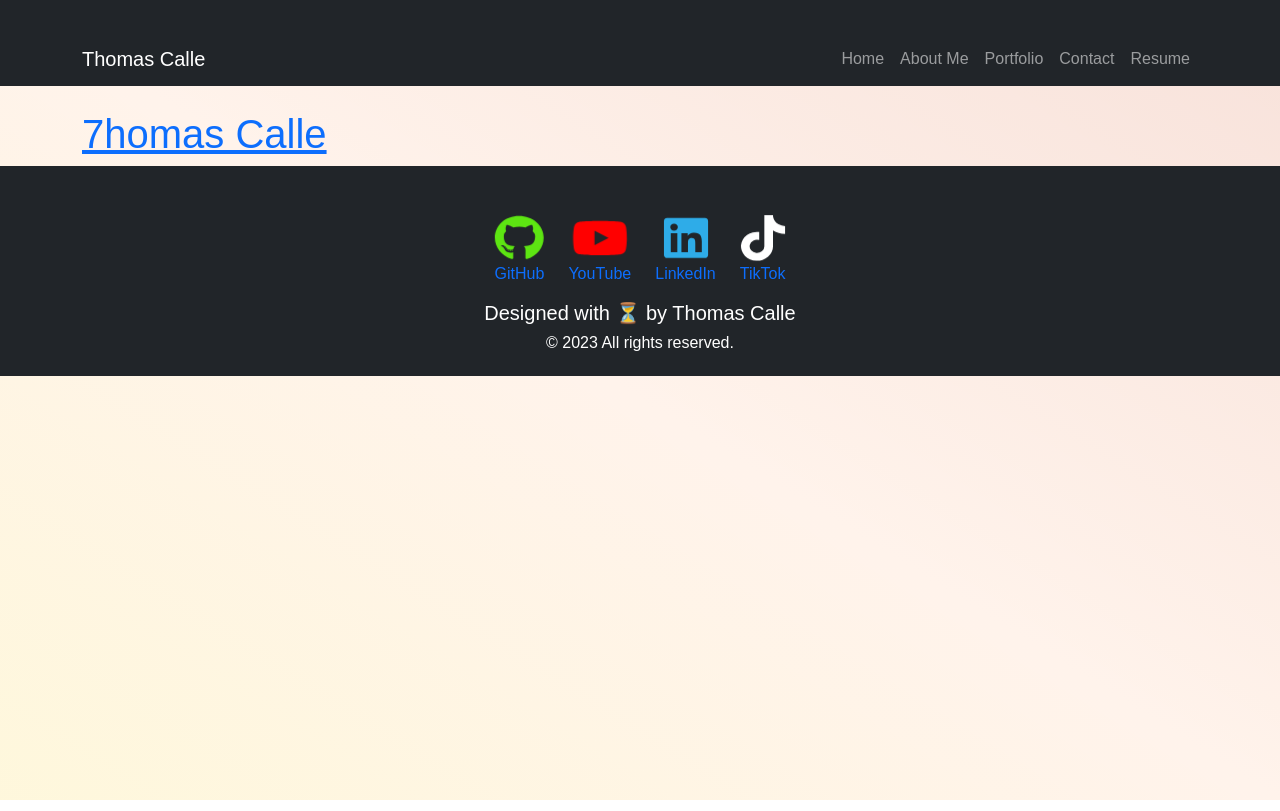
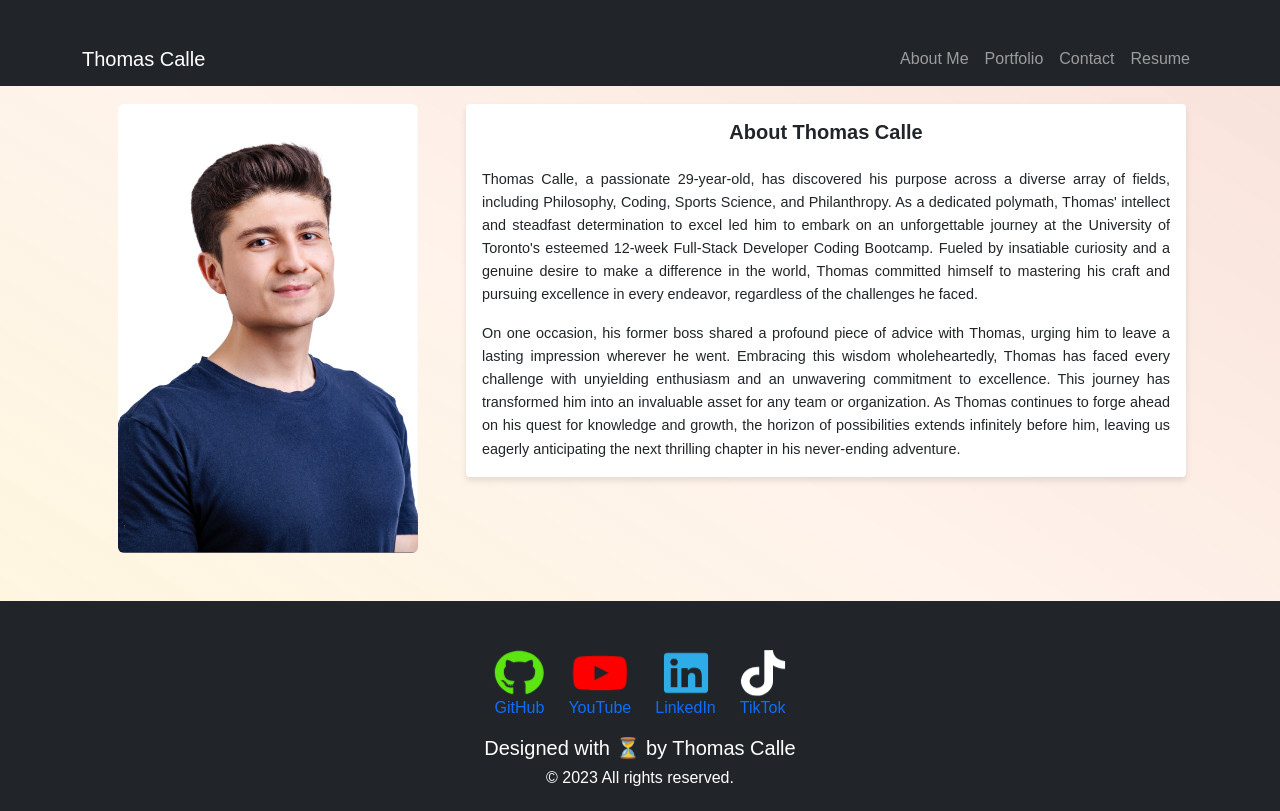
Before and after one commit to ThomasCalle/7homas7he7ank-React-Portfolio, a React (Create React App) app: page /7homas7he7ank-react-portfolio/home in a window 1280 px wide. Built offline with nearby package versions, Linux system fonts and the light colour scheme; the HTML template or start-up script is replaced by a standard one.

Commit message:
updated: header.js, navigation, app.js, header.js and css for the following

```diff
--- a/src/App.js
+++ b/src/App.js
@@ -10,22 +10,23 @@ import Navigation from './components/Navigation';
 import 'bootstrap/dist/css/bootstrap.min.css';
 import "./style/App.css";
 
+
 function App() {
   return (
     <div className="App">
       <Router>
         <Navigation />
         <div className="container mt-4">
-          <h1><Link to="/7homas7he7ank-react-portfolio">
+          {/* <h1><Link to="7homas7he7ank-react-portfolio">
             7homas Calle
-          </Link></h1>
+          </Link></h1> */}
           <Routes>
-            <Route path="/7homas7he7ank-react-portfolio" element={<Home />} />
-            <Route path="/contact" element={<h1>Contact Page</h1>} />
-            <Route path="/about" element={<About />} />
-            <Route path="/portfolio" element={<Portfolio />} />
-            <Route path="/contact" element={<Contact />} />
-            <Route path="/resume" element={<Resume />} />
+            <Route path="7homas7he7ank-react-portfolio" element={<About />} />
+            <Route path="/7homas7he7ank-react-portfolio/home" element={<Home />} />
+            <Route path="7homas7he7ank-react-portfolio/about" element={<About />} />
+            <Route path="7homas7he7ank-react-portfolio/portfolio" element={<Portfolio />} />
+            <Route path="7homas7he7ank-react-portfolio/contact" element={<Contact />} />
+            <Route path="7homas7he7ank-react-portfolio/resume" element={<Resume />} />
           </Routes>
         </div>
         <Footer />
--- a/src/components/Navigation.js
+++ b/src/components/Navigation.js
@@ -1,21 +1,24 @@
 import React from 'react';
 import '../style/Navigation.css';
 import { Navbar, Container, Nav } from 'react-bootstrap';
+import { Link } from 'react-router-dom';
+
+
 
 const Navigation = () => {
   return (
-    <Navbar bg="dark" variant="dark" expand="lg">
+    <Navbar bg="dark" variant="dark" expand="lg" fixed="top">
       <Container>
-        <Navbar.Brand href="#">Thomas Calle</Navbar.Brand>
-        <Navbar.Toggle aria-controls="basic-navbar-nav" />
-        <Navbar.Collapse id="basic-navbar-nav">
-          <Nav className="ms-auto">
-            <Nav.Link href="#home">Home</Nav.Link>
-            <Nav.Link href="#about">About Me</Nav.Link>
-            <Nav.Link href="#portfolio">Portfolio</Nav.Link>
-            <Nav.Link href="#contact">Contact</Nav.Link>
-            <Nav.Link href="#resume">Resume</Nav.Link>
-          </Nav>
+          <Navbar.Brand as={Link} to="7homas7he7ank-react-portfolio">Thomas Calle</Navbar.Brand>
+          <Navbar.Toggle aria-controls="basic-navbar-nav" />
+          <Navbar.Collapse id="basic-navbar-nav">
+            <Nav className="ms-auto">
+              {/* <Nav.Link as={Link} to="7homas7he7ank-react-portfolio/home">Home</Nav.Link> */}
+              <Nav.Link as={Link} to="7homas7he7ank-react-portfolio/about">About Me</Nav.Link>
+              <Nav.Link as={Link} to="7homas7he7ank-react-portfolio/portfolio">Portfolio</Nav.Link>
+              <Nav.Link as={Link} to="7homas7he7ank-react-portfolio/contact">Contact</Nav.Link>
+              <Nav.Link as={Link} to="7homas7he7ank-react-portfolio/resume">Resume</Nav.Link>
+            </Nav>
         </Navbar.Collapse>
       </Container>
     </Navbar>
--- a/src/pages/Home.js
+++ b/src/pages/Home.js
@@ -1,8 +1,8 @@
 // import Header from "../components/Header.js";
 // import Navigation from "../components/Navigation.js";
 import About from "../components/About.js";
-import Contact from "../components/Contact.js";
-import Portfolio from "../components/Portfolio.js";
+// import Contact from "../components/Contact.js";
+// import Portfolio from "../components/Portfolio.js";
 // import Footer from "../components/Footer.js";
 
 function Home() {
@@ -11,9 +11,9 @@ function Home() {
       {/* <Header /> */}
       {/* <Navigation /> */}
       <About />
-      <Portfolio />
+      {/* <Portfolio />
       <Contact />
-      {/* <Footer /> */}
+      <Footer /> */}
     </>
   );
 }
--- a/src/style/About.css
+++ b/src/style/About.css
@@ -5,6 +5,23 @@
     width: 200px;
     height: auto;
     margin-bottom: 20px; /* Add margin-bottom for mobile view */
+  }
+
+  /* Font styling for text */
+.card-text {
+    font-family: 'Arial', sans-serif;
+    font-size: 16px;
+    line-height: 1.6;
+    text-align: justify;
+    text-justify: inter-word;
+  }
+
+  /* Font styling for header */
+  .card-title {
+    font-family: 'Arial', sans-serif;
+    font-size: 36px;
+    font-weight: bold;
+    text-align: center;
   }
 
   /* Tablet view */
--- a/src/style/App.css
+++ b/src/style/App.css
@@ -3,7 +3,7 @@ html{
   font-family: 'Arial', -apple-system, BlinkMacSystemFont, 'Segoe UI', 'Roboto', 'Oxygen',
   'Ubuntu', 'Cantarell', 'Fira Sans', 'Droid Sans', 'Helvetica Neue',
   sans-serif;
-  line-height: 1.4;
+  line-height: 1.6;
 
 }
 
```
Also changed, not shown: src/components/Header.js (+10 -11 lines).
